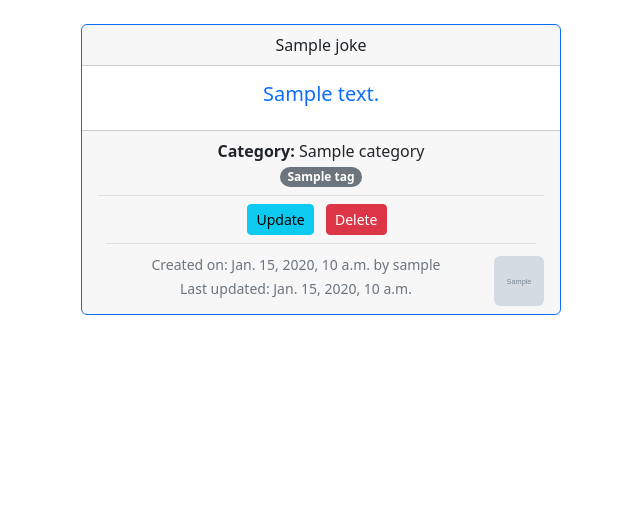
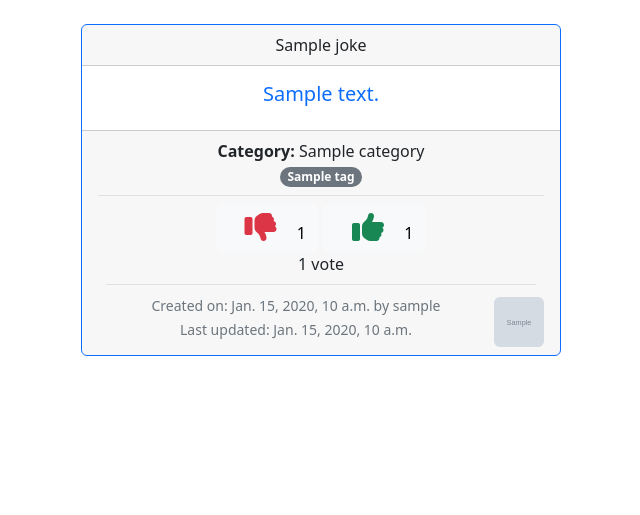
Before and after one commit to gswills/djangojokes.com, a Django app: template templates/jokes/joke_detail.html in a window 1280 px wide. Shown: the part 65-580 px from the top of the page, without its empty margins (319-959 px from the left). Run offline with Django 5.2, Linux system fonts and the light colour scheme; the template is opened without the code that fills it: most values are stand-ins (such as "Sample title", 1, 10 or a date in 2020); grey boxes marked "Sample" are stand-in pictures; parts of the project's set-up code (start-up, migrations or seed data) failed here and were passed over; some libraries are stand-ins or nearby versions.

Commit message:
Through L13-T24

```diff
--- /dev/null
+++ b/static/js/jokes.js
@@ -0,0 +1,38 @@
+window.addEventListener('load', () => {
+  if (document.getElementById('like-button')) { // If like button exists?
+    const likeButton = document.getElementById('like-button');
+    const dislikeButton = document.getElementById('dislike-button');
+    likeButton.addEventListener('click', () => { register(1); })
+    dislikeButton.addEventListener('click', () => { register(-1); })
+  }
+})
+
+function register(vote) {
+  const csrfInput =  document.querySelector("input[name='csrfmiddlewaretoken']");
+  const csrfToken = csrfInput.value;
+  const likes = Number(document.getElementById('likes').innerHTML);
+  const dislikes = Number(document.getElementById('dislikes').innerHTML);
+  const data = {
+    'vote': vote,
+    'likes': likes,
+    'dislikes': dislikes
+  }
+  fetch(ajaxURL, {
+    method: 'POST',
+    headers: {
+      'Content-Type': 'application/json',
+      'X-CSRFToken': csrfToken
+    },
+    body: JSON.stringify(data),
+  })
+    .then(response => response.json())
+    .then(data => {
+      const numVotes = data.dislikes + data.likes;
+      let voteText = `${numVotes} vote`;
+      if (numVotes !== 1) voteText += 's';
+      document.getElementById('output').innerHTML = data.msg;
+      document.getElementById('likes').innerHTML = data.likes;
+      document.getElementById('dislikes').innerHTML = data.dislikes;
+      document.getElementById('num-votes').innerHTML = voteText;
+    });
+}
--- a/templates/_base.html
+++ b/templates/_base.html
@@ -7,6 +7,7 @@
 <link href="https://cdn.jsdelivr.net/npm/bootstrap@5.2.1/dist/css/bootstrap.min.css" rel="stylesheet" integrity="sha384-iYQeCzEYFbKjA/T2uDLTpkwGzCiq6soy8tYaI1GyVh/UjpbCx/TYkiZhlZB6+fzT" crossorigin="anonymous">
 <link rel="stylesheet" href="{% static 'css/main.css' %}">
 <script src="https://kit.fontawesome.com/75fe21b147.js" crossorigin="anonymous"></script>
+{% block javascript %}{% endblock %}
 <link rel="shortcut icon" type="image/png" href="{% static 'images/favicon.png' %}">
 <title>{% block title %}{% endblock %} | Django Jokes</title>
 </head>
--- a/templates/jokes/joke_detail.html
+++ b/templates/jokes/joke_detail.html
@@ -1,5 +1,12 @@
 {% extends "_base.html" %}
+{% load static %}
 
+{% block javascript %}
+  <script>
+    const ajaxURL = "{% url 'jokes:ajax-vote' joke.slug %}";
+  </script>
+  <script src="{% static 'js/jokes.js' %}"></script>
+{% endblock %}
 {% block title %}Joke{% endblock %}
 {% block main %}
   <div class="card border-primary m-auto mb-3 text-center"
@@ -16,10 +23,36 @@
         {% endfor %}
       </div>
       <div class="border-bottom border-faded m-2 pb-2">
-        <a href="{% url 'jokes:update' joke.slug %}"
-          class="btn btn-info btn-sm me-2">Update</a>
-        <a href="{% url 'jokes:delete' joke.slug %}"
-          class="btn btn-danger btn-sm me-2">Delete</a>
+        {% if joke.user == user %}
+          <a href="{% url 'jokes:update' joke.slug %}"
+            class="btn btn-info btn-sm me-2">Update</a>
+          <a href="{% url 'jokes:delete' joke.slug %}"
+            class="btn btn-danger btn-sm me-2">Delete</a>
+          <p>
+            Your joke has
+            <span id="num-votes">
+                {{ joke.num_votes|default:'no' }}
+                vote{{ joke.num_votes|pluralize }}</span>{% if joke.num_votes %}:
+            <span id="likes">{{ joke.num_likes }}
+                like{{ joke.num_likes|pluralize }}</span> and
+            <span id="dislikes">
+                {{ joke.num_dislikes }}
+                dislike{{ joke.num_dislikes|pluralize }}</span>{% endif %}.
+          </p>
+        {% else %}
+          {% csrf_token %}
+          <button id="dislike-button" class="btn btn-light">
+            <i class="fas fa-thumbs-down fa-2x text-danger mx-3"></i>
+            <span id="dislikes">{{ joke.num_dislikes }}</span>
+          </button>
+          <button id="like-button" class="btn btn-light">
+            <i class="fas fa-thumbs-up fa-2x text-success mx-3"></i>
+            <span id="likes">{{ joke.num_likes }}</span>
+          </button>
+          <div id="output" class="text-info"></div>
+          <span id="num-votes">{{ joke.num_votes }}
+            vote{{ joke.num_votes|pluralize }}</span>
+        {% endif %}
       </div>
       <small class="text-muted">
         {% if joke.user.avatar %}
@@ -29,7 +62,6 @@
         Created on: {{ joke.created }} by {{ joke.user.username }}<br>
         Last updated: {{ joke.updated }}
       </small>
-
     </div>
   </div>
 {% endblock %}
```
